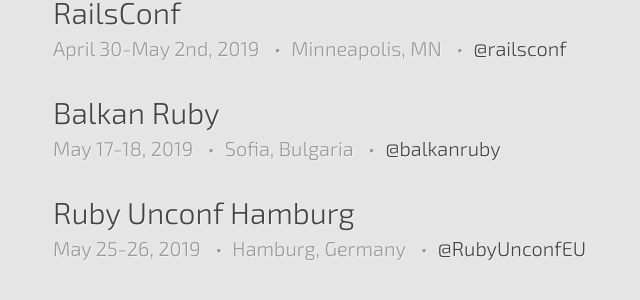
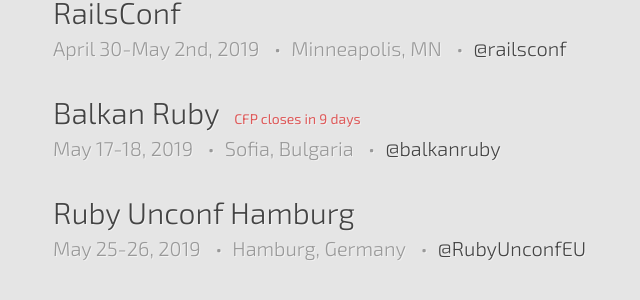
Before and after one commit to ruby-conferences/ruby-conferences.github.io, a Jekyll site: the page built from index.html, in a window 1280 px wide and 900 px high, scrolled down 1618 px. Shown: the part 150-450 px from the top of the window, without its empty margins (187-827 px from the left). Built offline with Jekyll 4.4.1, drawn with Linux system fonts in a browser that asks for light colours.

Commit message:
Nudge about the Balkan Ruby CFP deadline
Our deadline for the CFP is approaching soon so I want to nudge the folks about it by putting it on https://rubyconferences.org.

```diff
--- a/_data/upcoming.yml
+++ b/_data/upcoming.yml
@@ -94,6 +94,8 @@
   dates: "May 17-18, 2019"
   url: https://balkanruby.com/
   twitter: balkanruby
+  cfp_phrase: "CFP closes"
+  cfp_date: "March 3, 2019"
 
 - name: Ruby Unconf Hamburg
   location: Hamburg, Germany
```
